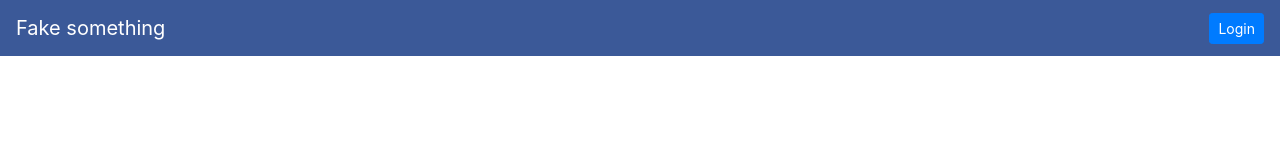
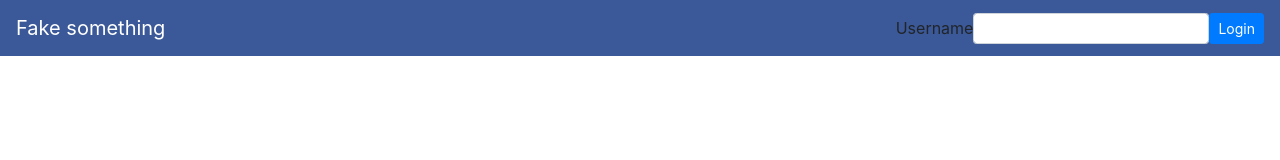
Before and after one commit to vucong2409/scaling-palm-tree, a website: page index.html in a window 1280 px wide. Drawn offline with nearby package versions, Linux system fonts and the light colour scheme.

Commit message:
edit html

```diff
--- a/index.html
+++ b/index.html
@@ -7,8 +7,13 @@
 	<body>
 		<nav class="navbar navbar-dark" style="background-color : #3b5998">
 			<a class="navbar-brand"  href="#">Fake something</a>
-			<button class="btn btn-primary btn-sm" type="button">Login</button>
+			<form class="form-inline">
+				<label for="username">Username</label>
+				<input type="text" class="form-control form-control-sm" id="username">
+				<spacer>     </spacer>
+				<button class="btn btn-primary btn-sm" type="submit">Login</button>
 
+			</form>
 
 		</nav>
 
```
